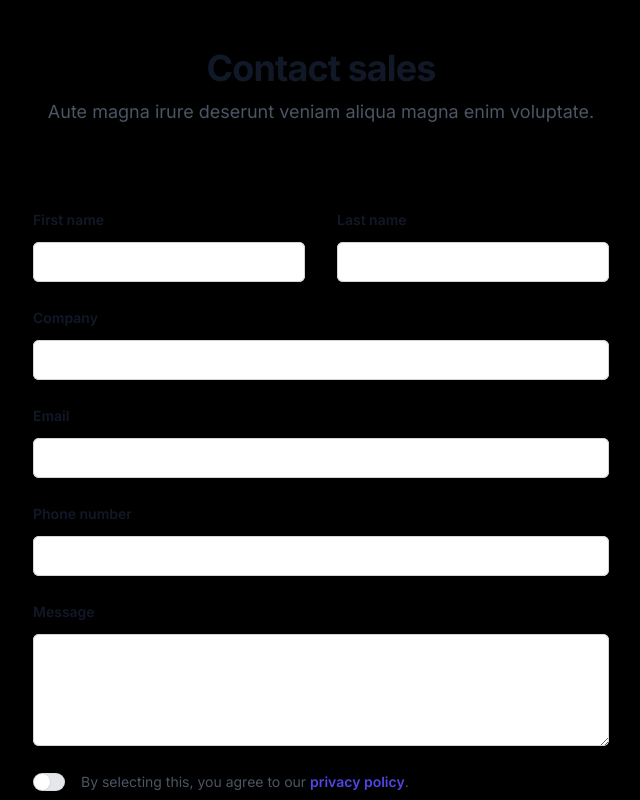
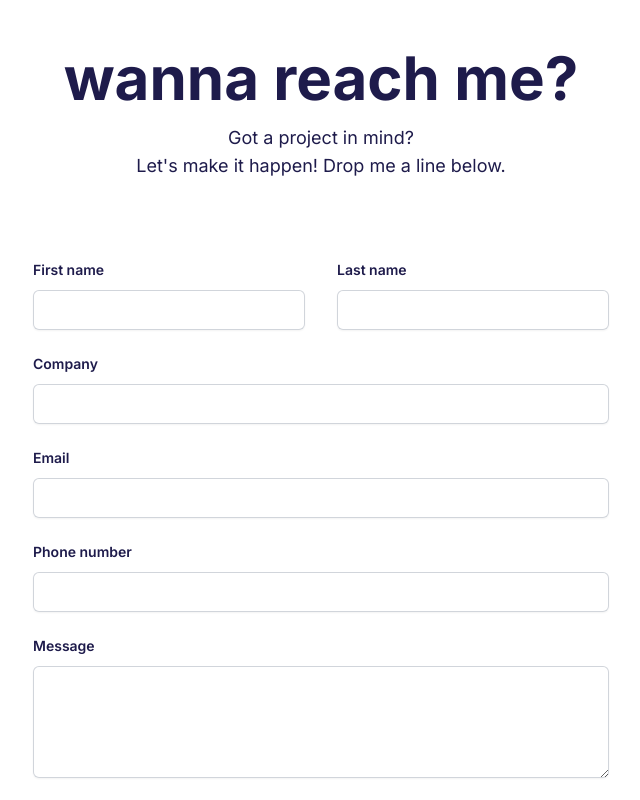
Before and after one commit to Hunscuzzy/portfolio, a Next.js app: page / in a window 1280 px wide. Shown: the part 1680-2480 px from the top of the page, without its empty margins (319-959 px from the left). Built offline with nearby package versions, Linux system fonts and the light colour scheme.

Commit message:
feat(contact): contact form ui rework

```diff
--- a/src/app/components/contact.tsx
+++ b/src/app/components/contact.tsx
@@ -1,31 +1,16 @@
 "use client";
-import { useState } from "react";
-import { Switch } from "@headlessui/react";
-import clsx from "clsx";
 
 export default function Contact() {
-  const [agreed, setAgreed] = useState(false);
-
   return (
-    <section id='💬' className='bg-black px-6 py-24 sm:py-32 lg:px-8'>
-      <div
-        className='absolute inset-x-0 top-[-10rem] -z-10 transform-gpu overflow-hidden blur-3xl sm:top-[-20rem]'
-        aria-hidden='true'
-      >
-        <div
-          className='relative left-1/2 -z-10 aspect-[1155/678] w-[36.125rem] max-w-none -translate-x-1/2 rotate-[30deg] bg-gradient-to-tr from-[#ff80b5] to-[#9089fc] opacity-30 sm:left-[calc(50%-40rem)] sm:w-[72.1875rem]'
-          style={{
-            clipPath:
-              "polygon(74.1% 44.1%, 100% 61.6%, 97.5% 26.9%, 85.5% 0.1%, 80.7% 2%, 72.5% 32.5%, 60.2% 62.4%, 52.4% 68.1%, 47.5% 58.3%, 45.2% 34.5%, 27.5% 76.7%, 0.1% 64.9%, 17.9% 100%, 27.6% 76.8%, 76.1% 97.7%, 74.1% 44.1%)",
-          }}
-        />
-      </div>
+    <section
+      id='💬'
+      className='dark:bg-black bg-white px-6 py-24 sm:py-32 lg:px-8'
+    >
       <div className='mx-auto max-w-2xl text-center'>
-        <h2 className='text-3xl font-bold tracking-tight text-gray-900 sm:text-4xl'>
-          Contact sales
-        </h2>
-        <p className='mt-2 text-lg leading-8 text-gray-600'>
-          Aute magna irure deserunt veniam aliqua magna enim voluptate.
+        <h2 className='section-title'>wanna reach me?</h2>
+        <p className='mt-2 text-lg'>
+          Got a project in mind? <br /> Let's make it happen! Drop me a line
+          below.
         </p>
       </div>
       <form
@@ -35,10 +20,7 @@ export default function Contact() {
       >
         <div className='grid grid-cols-1 gap-x-8 gap-y-6 sm:grid-cols-2'>
           <div>
-            <label
-              htmlFor='first-name'
-              className='block text-sm font-semibold leading-6 text-gray-900'
-            >
+            <label htmlFor='first-name' className='block text-sm font-semibold'>
               First name
             </label>
             <div className='mt-2.5'>
@@ -52,10 +34,7 @@ export default function Contact() {
             </div>
           </div>
           <div>
-            <label
-              htmlFor='last-name'
-              className='block text-sm font-semibold leading-6 text-gray-900'
-            >
+            <label htmlFor='last-name' className='block text-sm font-semibold'>
               Last name
             </label>
             <div className='mt-2.5'>
@@ -69,10 +48,7 @@ export default function Contact() {
             </div>
           </div>
           <div className='sm:col-span-2'>
-            <label
-              htmlFor='company'
-              className='block text-sm font-semibold leading-6 text-gray-900'
-            >
+            <label htmlFor='company' className='block text-sm font-semibold'>
               Company
             </label>
             <div className='mt-2.5'>
@@ -86,10 +62,7 @@ export default function Contact() {
             </div>
           </div>
           <div className='sm:col-span-2'>
-            <label
-              htmlFor='email'
-              className='block text-sm font-semibold leading-6 text-gray-900'
-            >
+            <label htmlFor='email' className='block text-sm font-semibold'>
               Email
             </label>
             <div className='mt-2.5'>
@@ -105,7 +78,7 @@ export default function Contact() {
           <div className='sm:col-span-2'>
             <label
               htmlFor='phone-number'
-              className='block text-sm font-semibold leading-6 text-gray-900'
+              className='block text-sm font-semibold'
             >
               Phone number
             </label>
@@ -115,15 +88,12 @@ export default function Contact() {
                 name='phone-number'
                 id='phone-number'
                 autoComplete='tel'
-                className='block w-full rounded-md border-0 px-3.5 py-2 pl-20 text-gray-900 shadow-sm ring-1 ring-inset ring-gray-300 placeholder:text-gray-400 focus:ring-2 focus:ring-inset focus:ring-indigo-600 sm:text-sm sm:leading-6'
+                className='block w-full rounded-md border-0 px-3.5 py-2 text-gray-900 shadow-sm ring-1 ring-inset ring-gray-300 placeholder:text-gray-400 focus:ring-2 focus:ring-inset focus:ring-indigo-600 sm:text-sm sm:leading-6'
               />
             </div>
           </div>
           <div className='sm:col-span-2'>
-            <label
-              htmlFor='message'
-              className='block text-sm font-semibold leading-6 text-gray-900'
-            >
+            <label htmlFor='message' className='block text-sm font-semibold'>
               Message
             </label>
             <div className='mt-2.5'>
@@ -136,41 +106,13 @@ export default function Contact() {
               />
             </div>
           </div>
-          <Switch.Group as='div' className='flex gap-x-4 sm:col-span-2'>
-            <div className='flex h-6 items-center'>
-              <Switch
-                checked={agreed}
-                onChange={setAgreed}
-                className={clsx(
-                  agreed ? "bg-indigo-600" : "bg-gray-200",
-                  "flex w-8 flex-none cursor-pointer rounded-full p-px ring-1 ring-inset ring-gray-900/5 transition-colors duration-200 ease-in-out focus-visible:outline focus-visible:outline-2 focus-visible:outline-offset-2 focus-visible:outline-indigo-600"
-                )}
-              >
-                <span className='sr-only'>Agree to policies</span>
-                <span
-                  aria-hidden='true'
-                  className={clsx(
-                    agreed ? "translate-x-3.5" : "translate-x-0",
-                    "h-4 w-4 transform rounded-full bg-white shadow-sm ring-1 ring-gray-900/5 transition duration-200 ease-in-out"
-                  )}
-                />
-              </Switch>
-            </div>
-            <Switch.Label className='text-sm leading-6 text-gray-600'>
-              By selecting this, you agree to our{" "}
-              <a href='#' className='font-semibold text-indigo-600'>
-                privacy&nbsp;policy
-              </a>
-              .
-            </Switch.Label>
-          </Switch.Group>
         </div>
         <div className='mt-10'>
           <button
             type='submit'
             className='block w-full rounded-md bg-indigo-600 px-3.5 py-2.5 text-center text-sm font-semibold text-white shadow-sm hover:bg-indigo-500 focus-visible:outline focus-visible:outline-2 focus-visible:outline-offset-2 focus-visible:outline-indigo-600'
           >
-            Let's talk
+            Lets talk
           </button>
         </div>
       </form>
--- a/src/app/components/hero.tsx
+++ b/src/app/components/hero.tsx
@@ -72,7 +72,14 @@ export function Hero() {
             </div>
           </div>
         </div>
-        <button className='absolute bottom-4 text-4xl animate-bounce hover:text-blue-700 transition'>
+        <button
+          className='absolute bottom-4 text-4xl animate-bounce hover:text-blue-700 transition'
+          onClick={() => {
+            document?.querySelector("#👤")?.scrollIntoView({
+              behavior: "smooth",
+            });
+          }}
+        >
           <IoArrowDown />
         </button>
       </div>
--- a/src/app/components/navbar.tsx
+++ b/src/app/components/navbar.tsx
@@ -20,7 +20,7 @@ const navItems = {
 
 export function Navbar() {
   return (
-    <div className='fixed top-0 left-0 w-full'>
+    <div className='z-50 fixed top-0 left-0 w-full'>
       <div className='top-0 container mx-auto py-2 flex justify-between items-center'>
         <div className='group flex'>
           <div>
```
